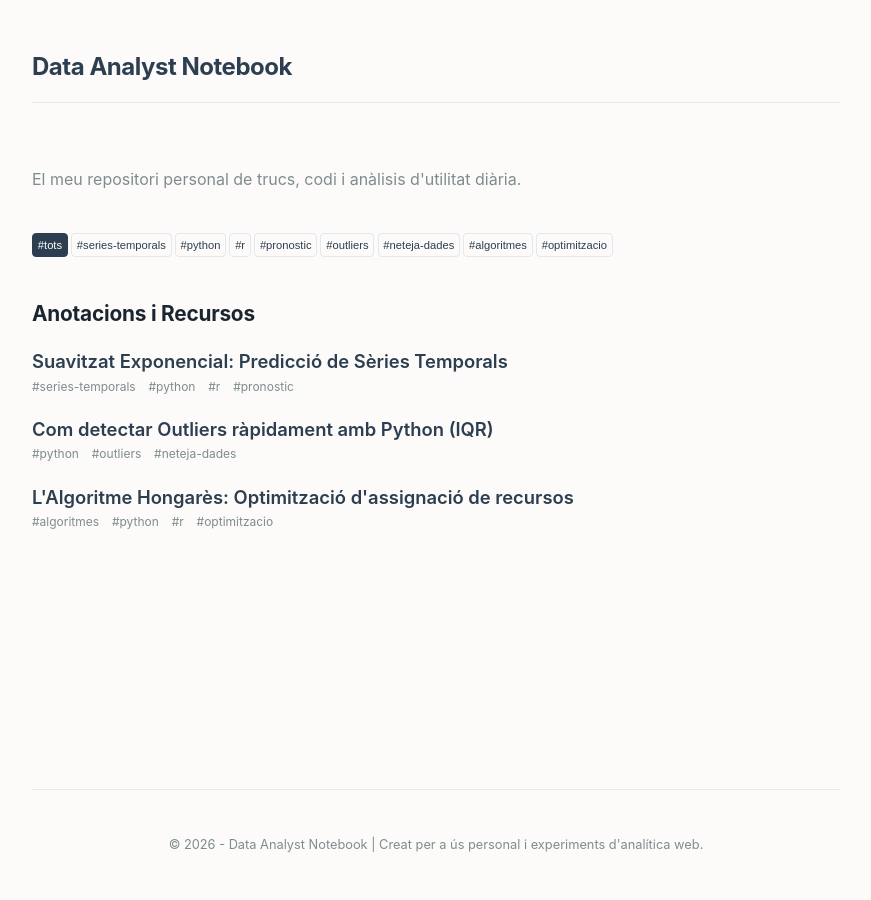
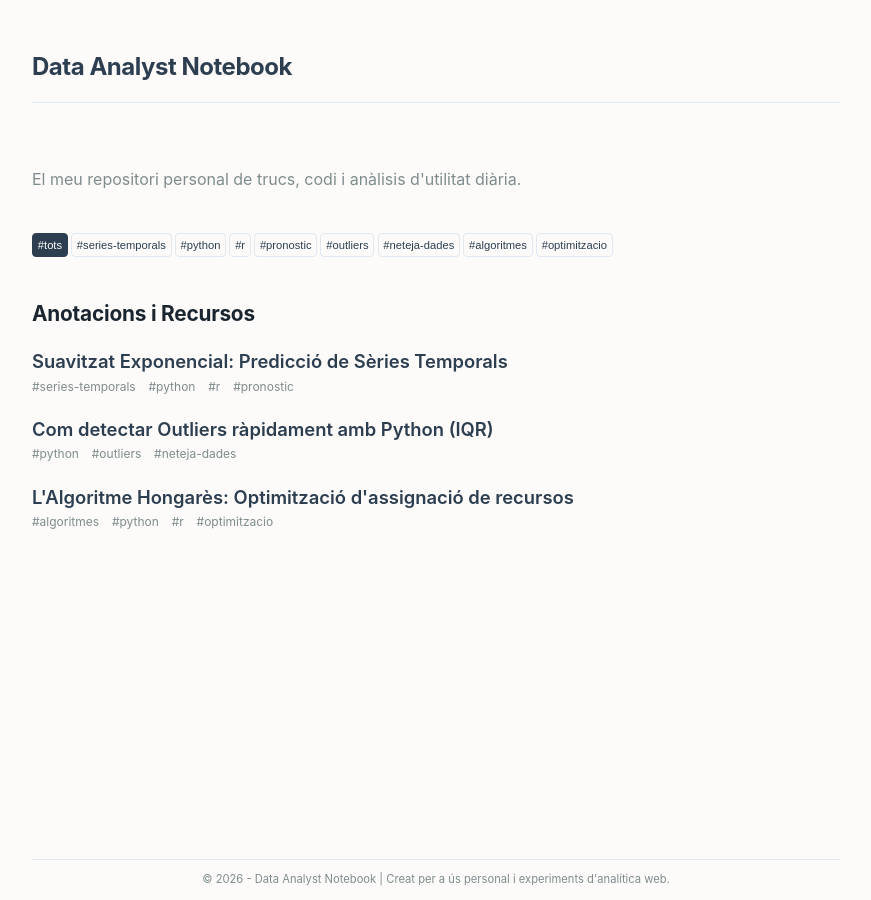
Before and after one commit to alberthr/alberthr.github.io, a Jekyll site: the page built from index.html, in a window 1280 px wide. Shown: the whole page, without its empty margins (204-1075 px from the left). Built offline with Jekyll 4.4.1, drawn with Linux system fonts in a browser that asks for light colours.

Commit message:
Update style.css

```diff
--- a/assets/css/style.css
+++ b/assets/css/style.css
@@ -210,9 +210,8 @@ pre.highlight, .highlight pre { background: var(--code-bg); color: var(--code-te
 /* Footer clavat a baix i sense espais extra */
 footer {
   margin-top: 3rem;
-  padding: 2rem 0 2rem 0;
   border-top: 1px solid var(--border-color);
-  font-size: 0.8rem;
+  font-size: 0.7rem;
   color: var(--text-muted);
   text-align: center;
 }
```
